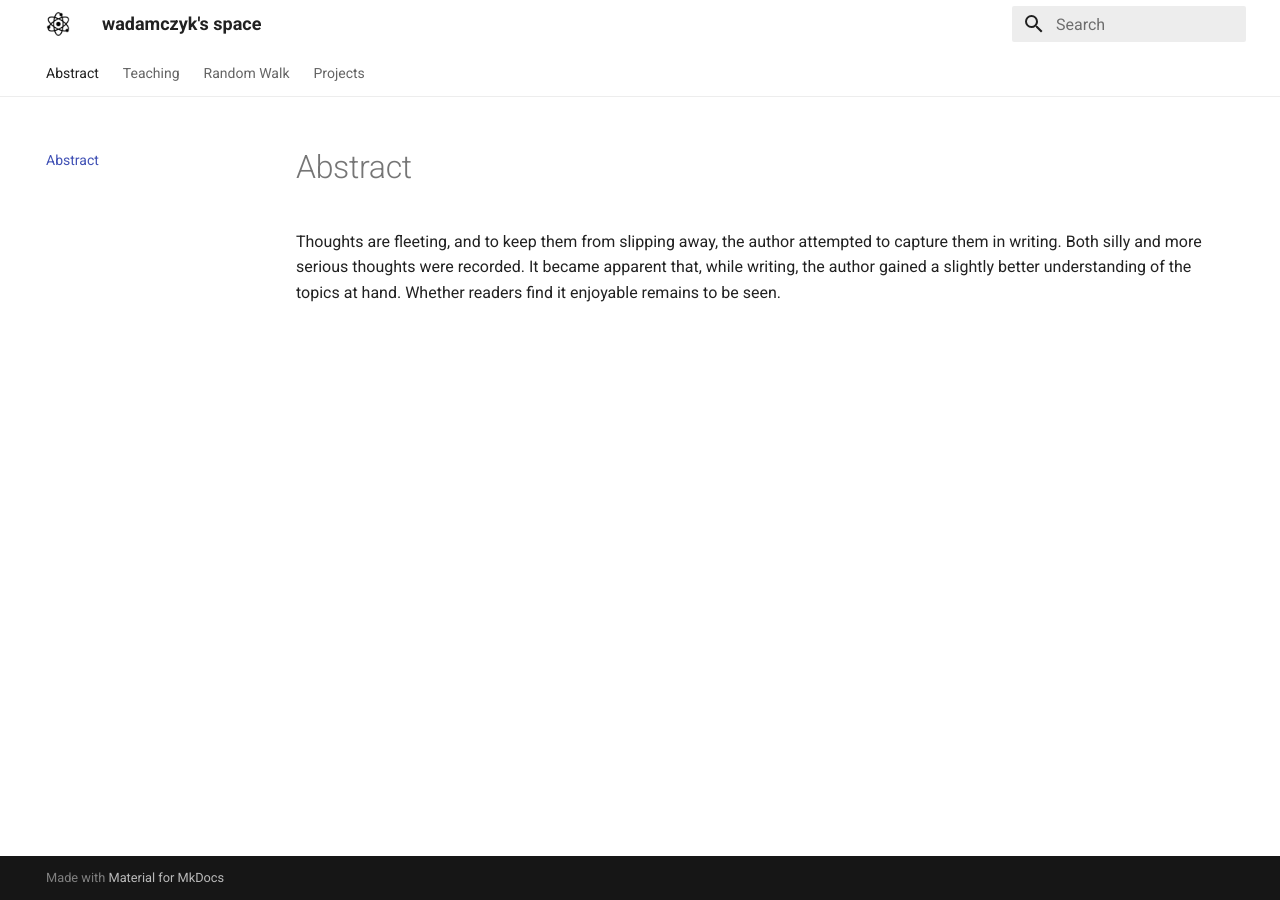
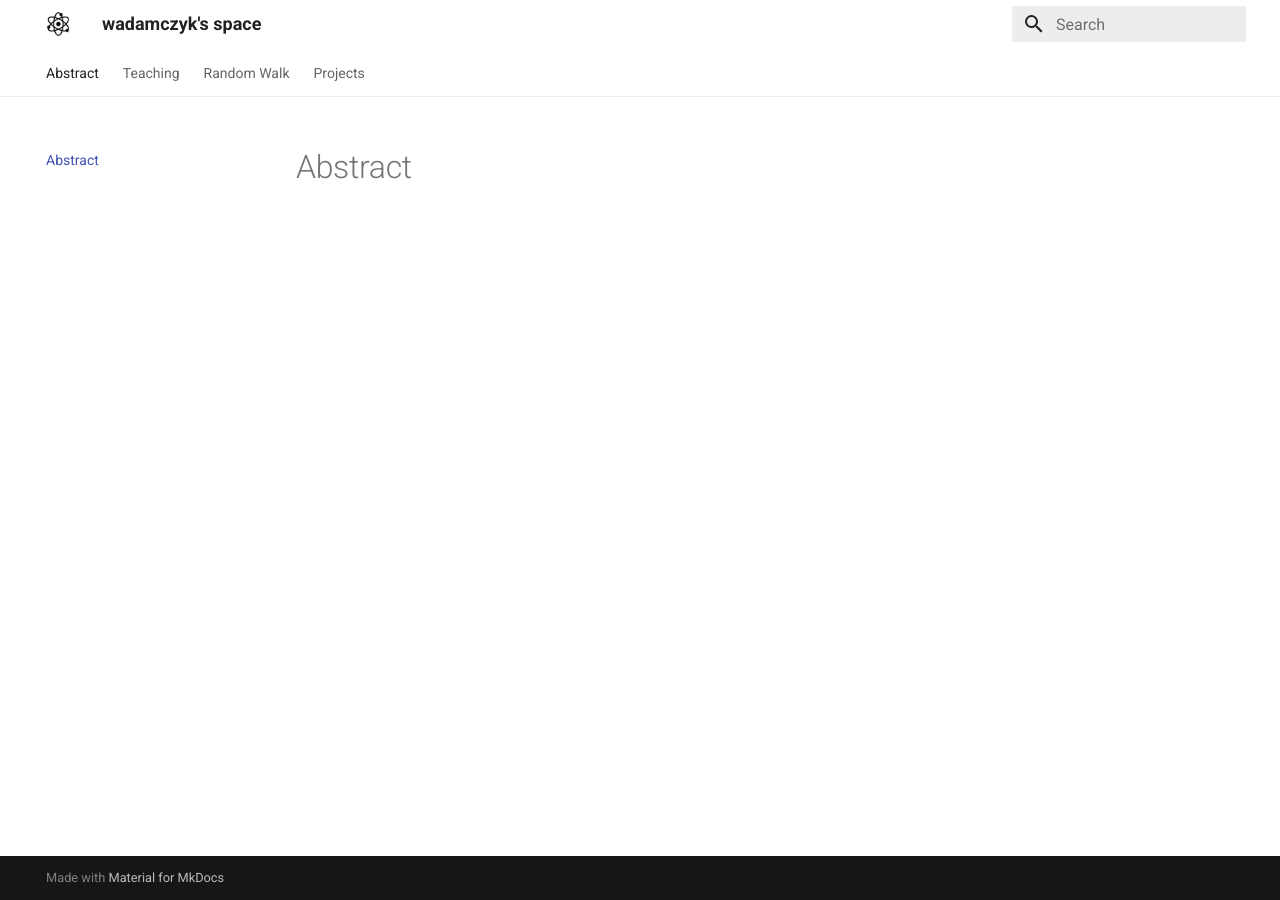
Before and after one commit to wojtekadamczyk3/wadamczyk, an MkDocs documentation site: the page built from docs/index.md, in a window 1280 px wide. Built offline with MkDocs 1.6.1 and Material for MkDocs 9.7.7, drawn with Linux system fonts in a browser that asks for light colours.

Commit message:
less cringe abstract

```diff
--- a/docs/index.md
+++ b/docs/index.md
@@ -1,3 +1 @@
 # Abstract
-
-Thoughts are fleeting, and to keep them from slipping away, the author attempted to capture them in writing. Both silly and more serious thoughts were recorded. It became apparent that, while writing, the author gained a slightly better understanding of the topics at hand. Whether readers find it enjoyable remains to be seen.
```
